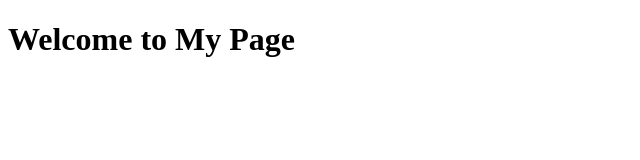
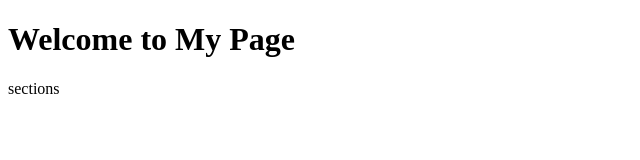
Before and after one commit to riginroman2426-ux/gittest, a plain HTML site: page index.html in a window 1280 px wide. Shown: the full height of the page, 0-640 px from the left. Drawn offline with Linux system fonts and the light colour scheme.

Commit message:
adeded some section

```diff
--- a/index.html
+++ b/index.html
@@ -8,7 +8,9 @@
 <body>
   <head class="header">
     <h1>Welcome to My Page</h1>
-
+<section>
+  sections
+</section>
   </head>
 </body>
 </html>
```
